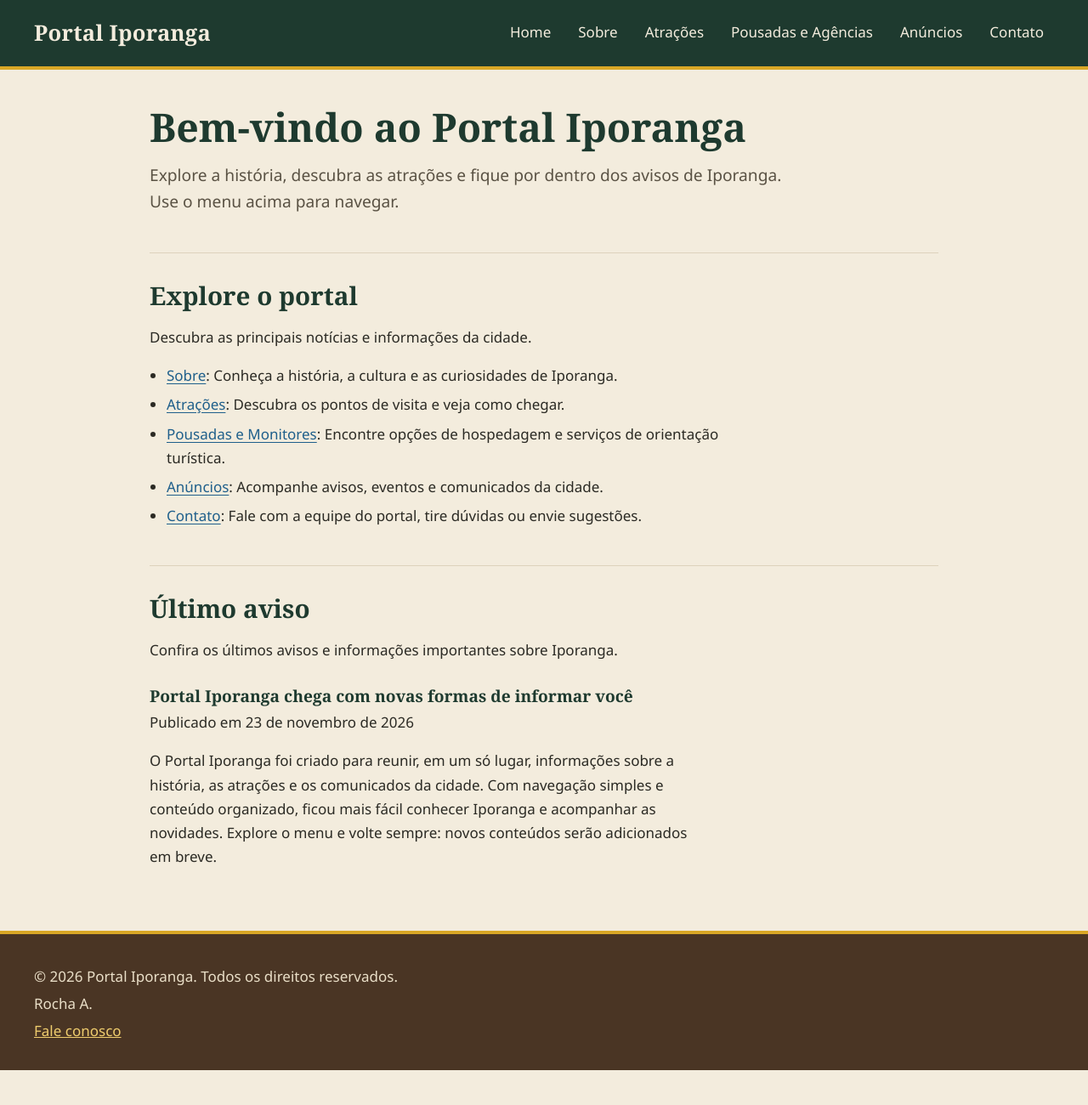
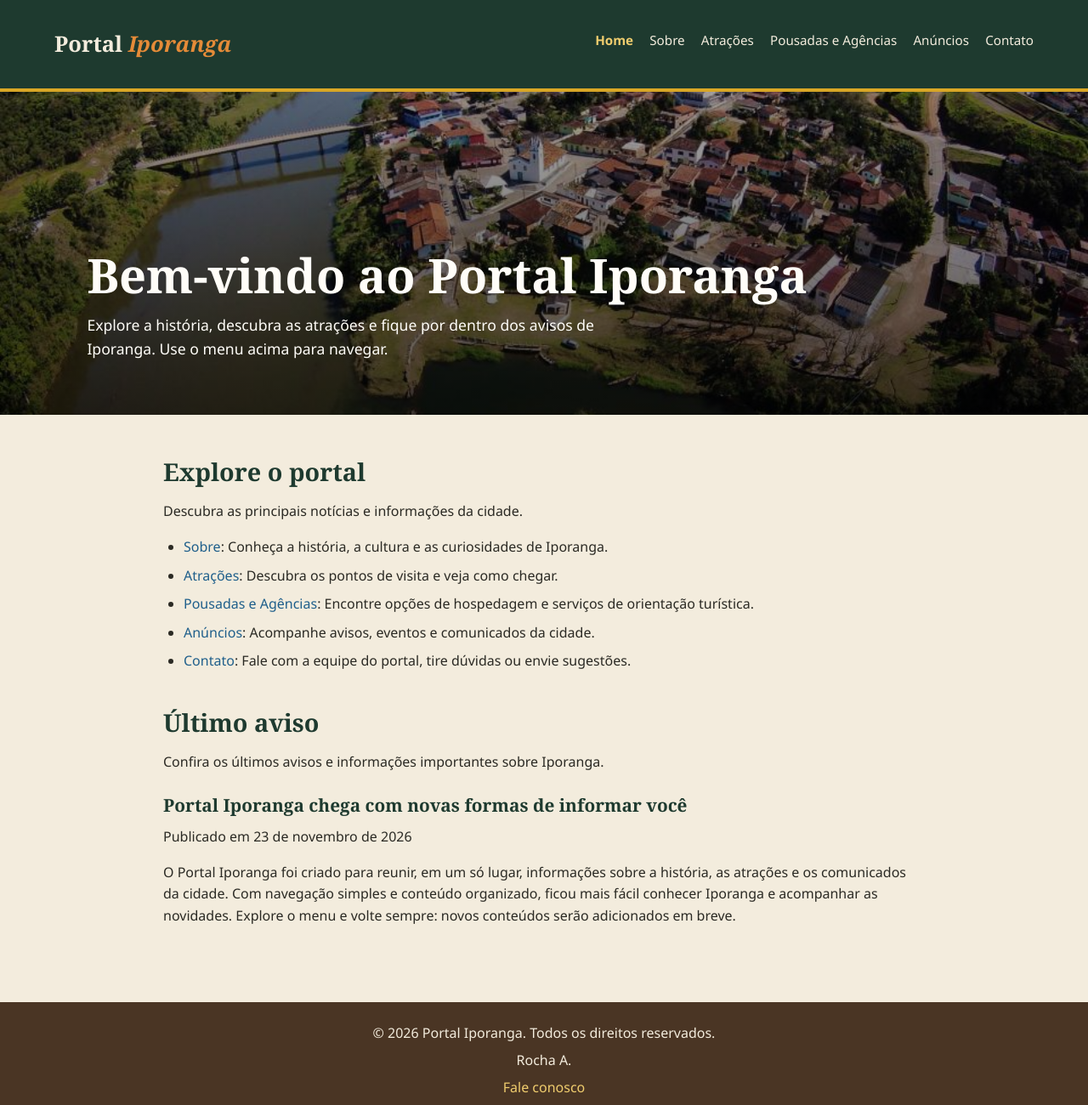
Before and after one commit to orochal/Portal-Iporanga, a plain HTML site: page index.html in a window 1280 px wide. Shown: the whole page at 85% size. Before the commit the page ends 1259 px from the top, so only its background shows below. Drawn offline with Linux system fonts and the light colour scheme.

Commit message:
Atualização

```diff
--- a/index.html
+++ b/index.html
@@ -1,19 +1,18 @@
 <!DOCTYPE html>
 <html lang="pt-BR">
-
 <head>
     <meta charset="UTF-8">
     <meta name="viewport" content="width=device-width, initial-scale=1.0">
-  <title> Portal Iporanga</title>
+    <title>Portal Iporanga</title>
     <link rel="stylesheet" href="style.css">
 </head>
-
 <body>
     <header>
-    <strong>Portal Iporanga</strong>
+
+        <strong>Portal <span>Iporanga</span></strong>
         <nav>
             <ul>
-        <li><a href="index.html">Home</a></li>
+                <li><a href="index.html" aria-current="page">Home</a></li>
                 <li><a href="sobre.html">Sobre</a></li>
                 <li><a href="atracoes.html">Atrações</a></li>
                 <li><a href="servicos.html">Pousadas e Agências</a></li>
@@ -22,37 +21,40 @@
             </ul>
         </nav>
     </header>
+
     <main>
+        <section class="capa capa-home">
             <h1>Bem-vindo ao Portal Iporanga</h1>
-    <p>Explore a história, descubra as atrações e fique por dentro dos avisos de Iporanga. Use o menu acima para
-      navegar.</p>
+            <p>Explore a história, descubra as atrações e fique por dentro dos avisos de Iporanga. Use o menu acima para navegar.</p>
+        </section>
 
+        <div class="conteudo">
             <section>
                 <h2>Explore o portal</h2>
                 <p>Descubra as principais notícias e informações da cidade.</p>
                 <ul>
                     <li><a href="sobre.html">Sobre</a>: Conheça a história, a cultura e as curiosidades de Iporanga.</li>
                     <li><a href="atracoes.html">Atrações</a>: Descubra os pontos de visita e veja como chegar.</li>
-        <li><a href="servicos.html">Pousadas e Monitores</a>: Encontre opções de hospedagem e serviços de orientação turística.</li>
+                    <li><a href="servicos.html">Pousadas e Agências</a>: Encontre opções de hospedagem e serviços de orientação turística.</li>
                     <li><a href="anuncios.html">Anúncios</a>: Acompanhe avisos, eventos e comunicados da cidade.</li>
                     <li><a href="contato.html">Contato</a>: Fale com a equipe do portal, tire dúvidas ou envie sugestões.</li>
                 </ul>
             </section>
+
             <section>
                 <h2>Último aviso</h2>
                 <p>Confira os últimos avisos e informações importantes sobre Iporanga.</p>
                 <h3>Portal Iporanga chega com novas formas de informar você</h3>
-      <date>Publicado em 23 de novembro de 2026</date>
-      <p>O Portal Iporanga foi criado para reunir, em um só lugar, informações sobre a história, as atrações e os
-        comunicados da cidade. Com navegação simples e conteúdo organizado, ficou mais fácil conhecer Iporanga e
-        acompanhar as novidades. Explore o menu e volte sempre: novos conteúdos serão adicionados em breve.</p>
+                <p>Publicado em 23 de novembro de 2026</p>
+                <p>O Portal Iporanga foi criado para reunir, em um só lugar, informações sobre a história, as atrações e os comunicados da cidade. Com navegação simples e conteúdo organizado, ficou mais fácil conhecer Iporanga e acompanhar as novidades. Explore o menu e volte sempre: novos conteúdos serão adicionados em breve.</p>
             </section>
+        </div>
     </main>
+
     <footer>
         <p>&copy; 2026 Portal Iporanga. Todos os direitos reservados.</p>
         <p>Rocha A.</p>
-  <a href="contato.html">Fale conosco</a>
+        <p><a href="contato.html">Fale conosco</a></p>
     </footer>
 </body>
-
 </html>
--- a/style.css
+++ b/style.css
@@ -1,250 +1,322 @@
+/* Portal Iporanga - folha de estilos
 
-:root {
-    --bosque: #1e3a2f;      /* verde-escuro: cabeçalho e títulos */
-    --musgo: #3e6b4d;       /* verde médio: detalhes dos cartões */
-    --bege: #f3ecdd;        /* bege: fundo da página, cor da taipa */
-    --papel: #fffdf8;       /* bege bem claro: fundo dos cartões */
-    --rio: #1f5f8b;         /* azul: links no texto, cor do rio */
-    --rio-escuro: #154468;  /* azul-escuro: links ao passar o mouse */
-    --ouro: #d9a726;        /* amarelo: filetes e destaques */
-    --ouro-claro: #f0cd6e;  /* amarelo claro: destaques sobre fundo escuro */
-    --terra: #4a3524;       /* marrom: rodapé */
-    --tinta: #2b2a24;       /* texto principal */
-    --tinta-suave: #5a5244; /* texto secundário */
-    --linha: #ddd2bc;       /* bordas discretas */
+   Paleta:
+   verde-escuro  #1e3a2f  cabeçalho e títulos
+   verde médio   #3e6b4d  detalhe dos cartões
+   azul          #1f5f8b  links (rio Ribeira); #154468 ao passar o mouse
+   amarelo       #d9a726  filetes e destaques; #f0cd6e sobre fundo escuro
+   marrom        #4a3524  rodapé
+   bege          #f3ecdd  fundo da página; #fffdf8 nos cartões; #ddd2bc nas bordas
+   texto         #2b2a24  principal; #5a5244 secundário
+*/
 
-    --fonte-titulo: Georgia, "Times New Roman", serif;
-    --fonte-texto: "Segoe UI", system-ui, -apple-system, Roboto, "Helvetica Neue", Arial, sans-serif;
-}
-/*  Base */
-*,
-*::before,
-*::after {
+/* Base */
+
+* {
+    margin: 0;
+    padding: 0;
     box-sizing: border-box;
 }
 
 html {
-    -webkit-text-size-adjust: 100%;
+    scroll-behavior: smooth;
 }
 
+.span {
+    color: #e58b38;
+}
 body {
-    margin: 0;
     min-height: 100vh;
     display: flex;
     flex-direction: column;
-    background: var(--bege);
-    color: var(--tinta);
-    font-family: var(--fonte-texto);
-    font-size: 1.0625rem;
-    line-height: 1.65;
+    background: #f3ecdd;
+    color: #2b2a24;
+    font-family: "Segoe UI", system-ui, -apple-system, Roboto, "Helvetica Neue", Arial, sans-serif;
+    line-height: 1.6;
 }
 
-a:focus-visible {
-    outline: 3px solid var(--ouro);
-    outline-offset: 2px;
+main {
+    flex: 1;
 }
 
-/*  Cabeçalho e menu */
+
+/* Cabeçalho e menu */
 
 body > header {
     display: flex;
     flex-wrap: wrap;
     align-items: center;
     justify-content: space-between;
-    gap: 0.75rem 2rem;
-    padding: 1rem clamp(1rem, 4vw, 2.5rem);
-    background: var(--bosque);
-    color: var(--bege);
-    border-bottom: 4px solid var(--ouro);
+    gap: 1rem;
+    padding: 1.2rem 5%;
+    background: #1e3a2f;
+    color: #f3ecdd;
+    border-bottom: 4px solid #d9a726;
 }
 
 body > header strong {
-    font-family: var(--fonte-titulo);
+    font-family: Georgia, "Times New Roman", serif;
     font-size: 1.6rem;
-    font-weight: 700;
-    letter-spacing: 0.01em;
+    font-weight: bold;
 }
 
-nav ul {
+body > header strong span {
+    color: #e58b38;
+    font-style: italic;
+}
+
+body > header nav ul {
     display: flex;
     flex-wrap: wrap;
-    gap: 0.25rem 0.5rem;
-    margin: 0;
-    padding: 0;
+    align-items: center;
+    justify-content: center;
+    gap: 0.5rem 1.2rem;
     list-style: none;
 }
 
-nav a {
-    display: block;
-    padding: 0.5rem 0.75rem;
-    border-bottom: 2px solid transparent;
-    color: var(--bege);
+body > header nav a {
+    color: #f3ecdd;
     text-decoration: none;
-    transition: color 0.15s, border-color 0.15s;
+    font-size: 0.95rem;
+    transition: color 0.2s ease;
 }
 
-nav a:hover {
-    color: var(--ouro-claro);
-    border-bottom-color: var(--ouro-claro);
+body > header nav a:hover,
+body > header nav a[aria-current="page"] {
+    color: #f0cd6e;
 }
 
-nav a[aria-current="page"] {
-    border-bottom-color: var(--ouro);
-    font-weight: 600;
+body > header nav a[aria-current="page"] {
+    font-weight: bold;
 }
 
-nav a:focus-visible {
-    outline-color: var(--ouro-claro);
+
+/* Capa (foto de fundo no topo de cada página) */
+
+.capa {
+    min-height: 380px;
+    display: flex;
+    flex-direction: column;
+    justify-content: flex-end;
+    align-items: flex-start;
+    padding: 3rem 8%;
+    background-color: #1e3a2f;
+    background-image: linear-gradient(
+        rgba(0, 0, 0, 0.35),
+        rgba(0, 0, 0, 0.65)
+    );
+    background-size: cover;
+    background-position: center;
+    background-repeat: no-repeat;
+    color: #fffdf8;
 }
 
-/*  Conteúdo principal ---------- */
+.capa h1 {
+    max-width: 850px;
+    margin-bottom: 0.8rem;
+    font-family: Georgia, "Times New Roman", serif;
+    font-size: clamp(2rem, 5vw, 3.5rem);
+    line-height: 1.15;
+}
 
-main {
-    flex: 1;
+.capa p {
+    max-width: 650px;
+    font-size: 1.1rem;
+    color: #fffdf8;
+}
+
+
+/* Fotos: ficam na mesma pasta do style.css */
+
+.capa-home {
+    background-image:
+        linear-gradient(rgba(0, 0, 0, 0.35), rgba(0, 0, 0, 0.65)),
+        url("capa-home.jpg.jpg");
+}
+
+.capa-sobre {
+    background-image:
+        linear-gradient(rgba(0, 0, 0, 0.35), rgba(0, 0, 0, 0.65)),
+        url("capa-sobre.jpg.jpg");
+}
+
+.capa-atracoes {
+    background-image:
+        linear-gradient(rgba(0, 0, 0, 0.35), rgba(0, 0, 0, 0.65)),
+        url("capa-atracoes.jpg.jpg");
+}
+
+.capa-servicos {
+    background-image:
+        linear-gradient(rgba(0, 0, 0, 0.35), rgba(0, 0, 0, 0.65)),
+        url("capa-servicos.jpg.jpg");
+}
+
+.capa-anuncios {
+    background-image:
+        linear-gradient(rgba(0, 0, 0, 0.35), rgba(0, 0, 0, 0.65)),
+        url("capa-anuncios.jpg.jpg");
+}
+
+.capa-contato {
+    background-image:
+        linear-gradient(rgba(0, 0, 0, 0.35), rgba(0, 0, 0, 0.65)),
+        url("capa-contato.jpg.jpg");
+}
+
+
+/* Conteúdo: margens laterais e espaço para respirar */
+
+.conteudo {
     width: 100%;
     max-width: 62rem;
     margin: 0 auto;
-    padding: 2.5rem clamp(1rem, 4vw, 2rem) 3.5rem;
+    padding: 3rem clamp(1.2rem, 5%, 3rem) 4.5rem;
 }
 
-main p,
-main li {
-    max-width: 68ch;
+.conteudo section {
+    margin-bottom: 2.5rem;
 }
 
-h1,
+.conteudo section:last-child {
+    margin-bottom: 0;
+}
+
+
+/* Segurança: se alguma página ainda estiver sem a capa, o texto mantém as margens */
+
+main > section:not(.capa) {
+    width: 100%;
+    max-width: 62rem;
+    margin: 0 auto 2.5rem;
+    padding: 2rem clamp(1.2rem, 5%, 3rem);
+}
+
+
+/* Textos */
+
 h2,
 h3 {
-    font-family: var(--fonte-titulo);
-    line-height: 1.2;
-    color: var(--bosque);
-}
-
-h1 {
-    margin: 0 0 0.75rem;
-    font-size: clamp(2rem, 1rem + 3.5vw, 2.9rem);
-}
-
-main > h1 + p {
-    margin-top: 0;
-    font-size: 1.2rem;
-    color: var(--tinta-suave);
+    color: #1e3a2f;
+    font-family: Georgia, "Times New Roman", serif;
+    line-height: 1.3;
 }
 
 h2 {
-    margin: 0 0 0.75rem;
-    font-size: clamp(1.45rem, 1rem + 1.5vw, 1.85rem);
+    margin-bottom: 1rem;
+    font-size: 1.8rem;
 }
 
 h3 {
-    margin: 1.75rem 0 0.4rem;
-    font-size: 1.2rem;
+    margin: 1.5rem 0 0.7rem;
+    font-size: 1.3rem;
 }
 
-main section {
-    margin-top: 2.75rem;
-    padding-top: 2rem;
-    border-top: 1px solid var(--linha);
+p {
+    margin-bottom: 1rem;
 }
 
-main ul {
-    padding-left: 1.25rem;
+ul {
+    margin: 1rem 0 1rem 1.5rem;
 }
 
-main li {
-    margin: 0.4rem 0;
+li {
+    margin-bottom: 0.5rem;
 }
 
 main a {
-    color: var(--rio);
-    text-underline-offset: 0.2em;
+    color: #1f5f8b;
+    text-decoration: none;
 }
 
 main a:hover {
-    color: var(--rio-escuro);
+    color: #154468;
+    text-decoration: underline;
 }
 
-/*  Cartões (hospedagens, guias, agências) */
 
-section:has(> article ul) {
-    display: grid;
-    grid-template-columns: repeat(auto-fill, minmax(17rem, 1fr));
-    gap: 1rem;
+/* Cartões (hospedagens, guias, agências) */
+
+.conteudo section:has(> article),
+.conteudo article {
+    border: 1px solid #ddd2bc;
+    border-left: 4px solid #3e6b4d;
+    border-radius: 8px;
+    background: #fffdf8;
+    padding: 1.5rem;
+    margin-bottom: 1.5rem;
 }
 
-section:has(> article ul) > h2,
-section:has(> article ul) > p {
-    grid-column: 1 / -1;
-    margin-bottom: 0;
+.conteudo article h2,
+.conteudo article h3 {
+    margin-top: 0;
 }
 
-article:has(ul) {
-    padding: 1rem 1.25rem;
-    background: var(--papel);
-    border: 1px solid var(--linha);
-    border-left: 4px solid var(--musgo);
-    border-radius: 0.375rem;
+
+/* Rodapé */
+
+body > footer {
+    margin-top: auto;
+    padding: 1.5rem 5%;
+    background: #4a3524;
+    color: #f3ecdd;
+    text-align: center;
 }
 
-article:has(ul) h3 {
-    margin: 0 0 0.5rem;
-    font-size: 1.15rem;
+body > footer p {
+    margin-bottom: 0.4rem;
 }
 
-article:has(ul) ul {
-    margin: 0;
-    padding: 0;
-    list-style: none;
+body > footer a {
+    color: #f0cd6e;
+    text-decoration: none;
 }
 
-article:has(ul) li {
-    margin: 0.3rem 0;
-    overflow-wrap: anywhere;
+body > footer a:hover {
+    text-decoration: underline;
 }
 
-/*  Rodapé  */
 
-body > footer {
-    padding: 2rem clamp(1rem, 4vw, 2.5rem);
-    background: var(--terra);
-    color: #eadfc8;
-    border-top: 4px solid var(--ouro);
+/* Telas pequenas */
+
+@media (max-width: 40rem) {
+    body > header {
+        flex-direction: column;
+        text-align: center;
+        padding: 1rem;
     }
 
-footer p {
-    margin: 0.25rem 0;
+    body > header nav ul {
+        gap: 0.7rem 1rem;
     }
 
-footer a {
-    color: var(--ouro-claro);
+    .capa {
+        min-height: 300px;
+        padding: 2rem 1.3rem;
     }
 
-footer a:focus-visible {
-    outline-color: var(--ouro-claro);
+    .capa h1 {
+        font-size: 2rem;
     }
 
-/*  Telas pequenas  */
-
-@media (max-width: 40rem) {
-    body {
+    .capa p {
         font-size: 1rem;
     }
 
-    body > header {
-        flex-direction: column;
-        align-items: flex-start;
+    .conteudo {
+        padding: 2rem 1.2rem 3rem;
     }
 
-    nav ul {
-        gap: 0 0.25rem;
-    }
-
-    nav a {
-        padding: 0.5rem;
+    main > section:not(.capa) {
+        padding: 1.5rem 1.2rem;
     }
 }
 
 @media (prefers-reduced-motion: reduce) {
+    html {
+        scroll-behavior: auto;
+    }
+
     * {
         transition: none !important;
     }
```
Also changed, not shown: anuncios.html (+5 -3 lines), atracoes.html (+5 -3 lines), contato.html (+9 -4 lines), servicos.html (+5 -3 lines), sobre.html (+5 -3 lines), capa-atracoes.jpg.jpg (added), capa-contato.jpg.jpg (added), capa-home.jpg.jpg (added), capa-servicos.jpg.jpg (added), capa-sobre.jpg.jpg (added). Lines whose indentation alone changed are shown as unchanged.
